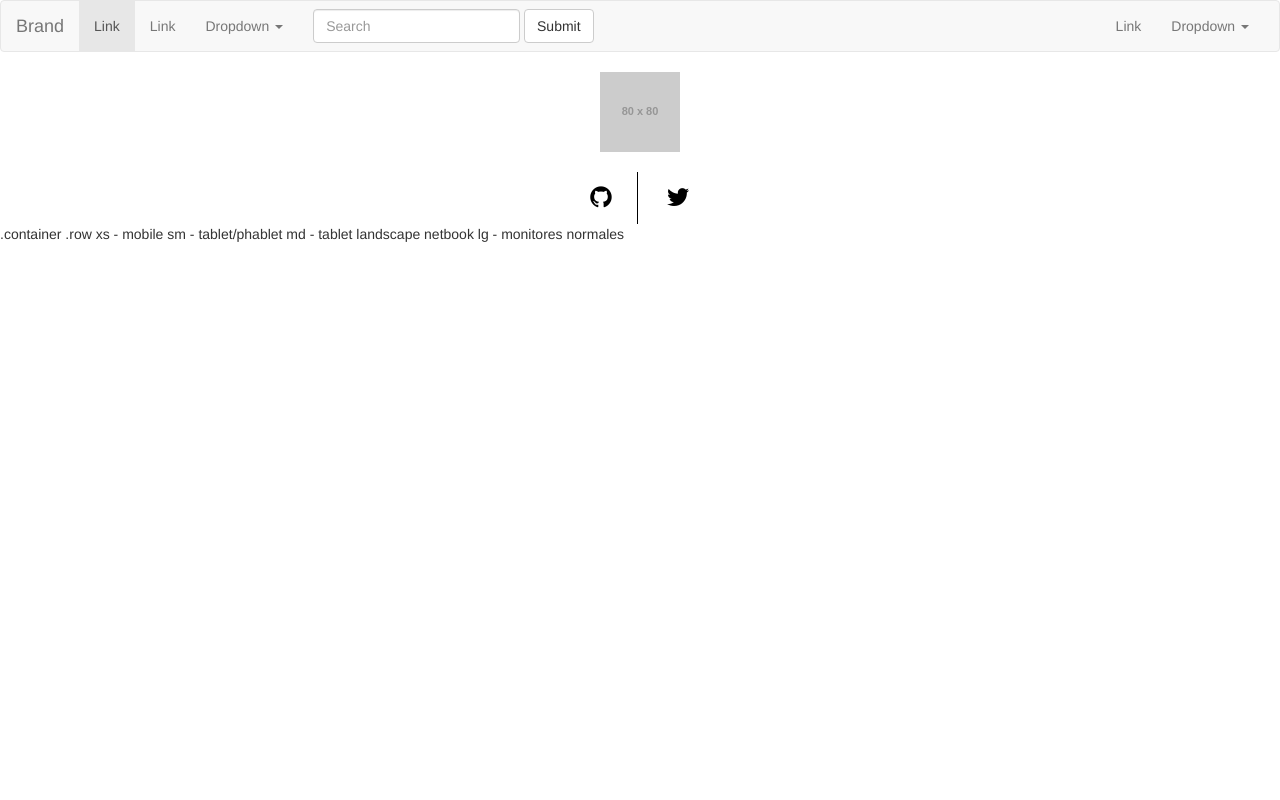
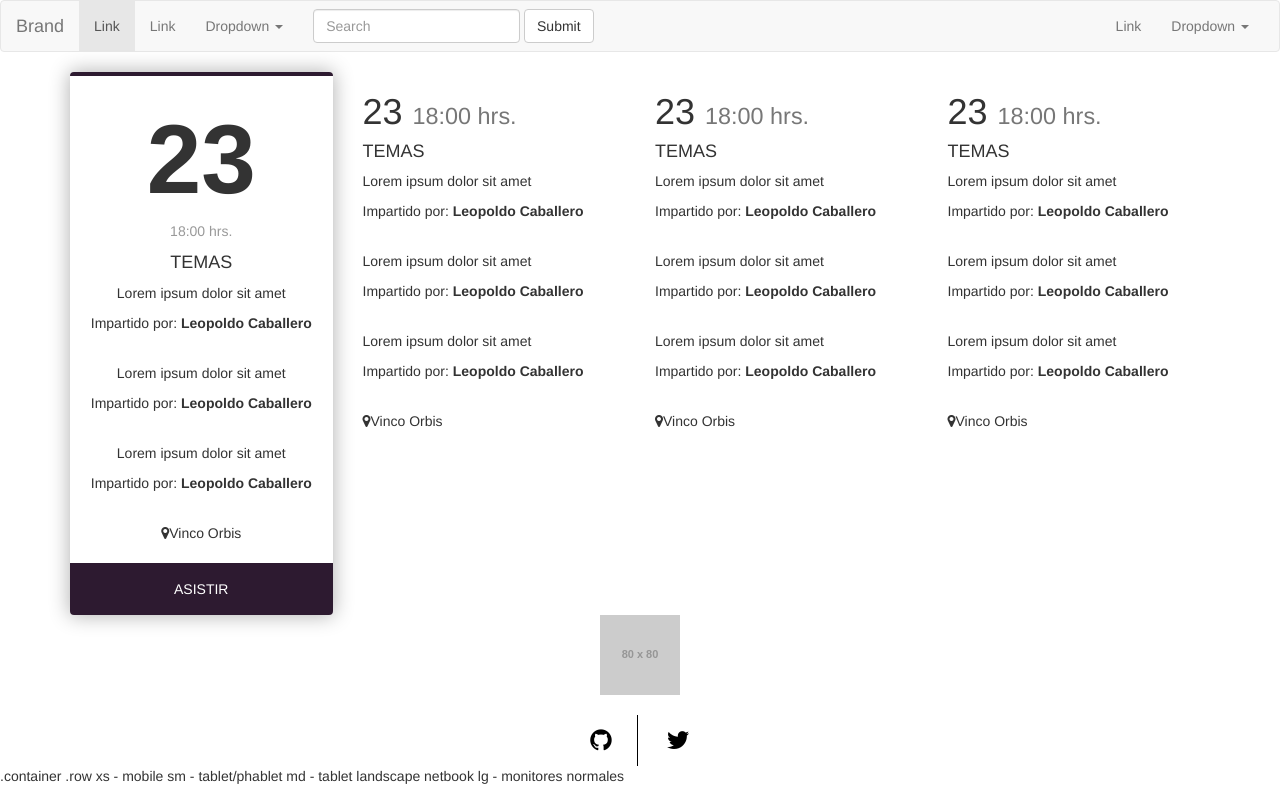
Before and after one commit to hummavs/reactcdmx, a plain HTML site: page index.html in a window 1280 px wide. Drawn offline with nearby package versions, Linux system fonts and the light colour scheme; placeholder pictures from the web are drawn by us.

Commit message:
Added  agenda item styles and markup

```diff
--- a/css/main.css
+++ b/css/main.css
@@ -11,3 +11,51 @@
 .social-icons a:first-child {
   border-right: 1px solid black
 }
+
+.agenda-item {
+  background: #fff;
+  border-radius: 4px;
+  box-shadow: 0 0 20px 1px rgba(0,0,0,.3);
+  padding: 10px 0 0;
+  border-top: 4px solid #2d1a30;
+  /*
+  box-shadow:
+    horizontal
+    vertical
+    blur
+    spread
+    color
+  */
+}
+
+.agenda-item article > h1 {
+  //font-size: 85px;
+  font-size: 7em;
+  font-weight: bolder;
+  margin-bottom: 15px;
+}
+
+/* Aplica solo a títulos inmediatos*/
+.agenda-item article > h1 small {
+  display: block;
+  font-size: 14px;
+  color: #999;
+  margin-top: 10px;
+}
+
+.agenda-item article > .btn {
+  color: #fff;
+  text-transform: uppercase;
+  background-color: #2d1a30;
+  padding: 15px;
+  border-radius: 0px 0px 4px 4px;
+  margin-top: 20px;
+  opacity: 1;
+  -webkit-transition: all 3s ease;
+  -o-transition: all 3s ease;
+  transition: all 3s ease;
+}
+
+.agenda-item article > .btn:hover {
+  opacity: .8;
+}
--- a/index.html
+++ b/index.html
@@ -69,7 +69,116 @@
     </header>
     <main>
       <section id="Calendario">
+        <div class="container">
+          <div class="row">
+            <div class="col-xs-12 col-sm-6 col-md-3">
+              <div class="agenda-item text-center">
+                <article>
+                  <h1>
+                    23
+                    <small class="hidden">Martes</small>
+                    <small class="hidden">Junio</small>
+                    <small>18:00 hrs.</small>
+                  </h1>
 
+                  <h4>TEMAS</h4>
+                  <p>Lorem ipsum dolor sit amet</p>
+                  <p>Impartido por: <strong>Leopoldo Caballero</strong></p>
+                  <br/>
+
+                  <p>Lorem ipsum dolor sit amet</p>
+                  <p>Impartido por: <strong>Leopoldo Caballero</strong></p>
+                  <br/>
+
+                  <p>Lorem ipsum dolor sit amet</p>
+                  <p>Impartido por: <strong>Leopoldo Caballero</strong></p>
+                  <br/>
+
+                  <i class="fa fa-map-marker"></i>Vinco Orbis
+                  <a href="#" class="btn btn-block">Asistir</a>
+                </article>
+              </div>
+            </div>
+            <div class="col-xs-12 col-sm-6 col-md-3">
+
+              <article>
+                <h1>
+                  23
+                  <small>18:00 hrs.</small>
+                </h1>
+
+                <h4>TEMAS</h4>
+                <p>Lorem ipsum dolor sit amet</p>
+                <p>Impartido por: <strong>Leopoldo Caballero</strong></p>
+                <br/>
+
+                <p>Lorem ipsum dolor sit amet</p>
+                <p>Impartido por: <strong>Leopoldo Caballero</strong></p>
+                <br/>
+
+                <p>Lorem ipsum dolor sit amet</p>
+                <p>Impartido por: <strong>Leopoldo Caballero</strong></p>
+                <br/>
+
+                <i class="fa fa-map-marker"></i>Vinco Orbis
+
+              </article>
+
+            </div>
+            <div class="col-xs-12 col-sm-6 col-md-3">
+
+              <article>
+                <h1>
+                  23
+                  <small>18:00 hrs.</small>
+                </h1>
+
+                <h4>TEMAS</h4>
+                <p>Lorem ipsum dolor sit amet</p>
+                <p>Impartido por: <strong>Leopoldo Caballero</strong></p>
+                <br/>
+
+                <p>Lorem ipsum dolor sit amet</p>
+                <p>Impartido por: <strong>Leopoldo Caballero</strong></p>
+                <br/>
+
+                <p>Lorem ipsum dolor sit amet</p>
+                <p>Impartido por: <strong>Leopoldo Caballero</strong></p>
+                <br/>
+
+                <i class="fa fa-map-marker"></i>Vinco Orbis
+
+              </article>
+
+            </div>
+            <div class="col-xs-12 col-sm-6 col-md-3">
+
+              <article>
+                <h1>
+                  23
+                  <small>18:00 hrs.</small>
+                </h1>
+
+                <h4>TEMAS</h4>
+                <p>Lorem ipsum dolor sit amet</p>
+                <p>Impartido por: <strong>Leopoldo Caballero</strong></p>
+                <br/>
+
+                <p>Lorem ipsum dolor sit amet</p>
+                <p>Impartido por: <strong>Leopoldo Caballero</strong></p>
+                <br/>
+
+                <p>Lorem ipsum dolor sit amet</p>
+                <p>Impartido por: <strong>Leopoldo Caballero</strong></p>
+                <br/>
+
+                <i class="fa fa-map-marker"></i>Vinco Orbis
+
+              </article>
+
+            </div>
+          </div>
+        </div>
 
       </section>
 
```
